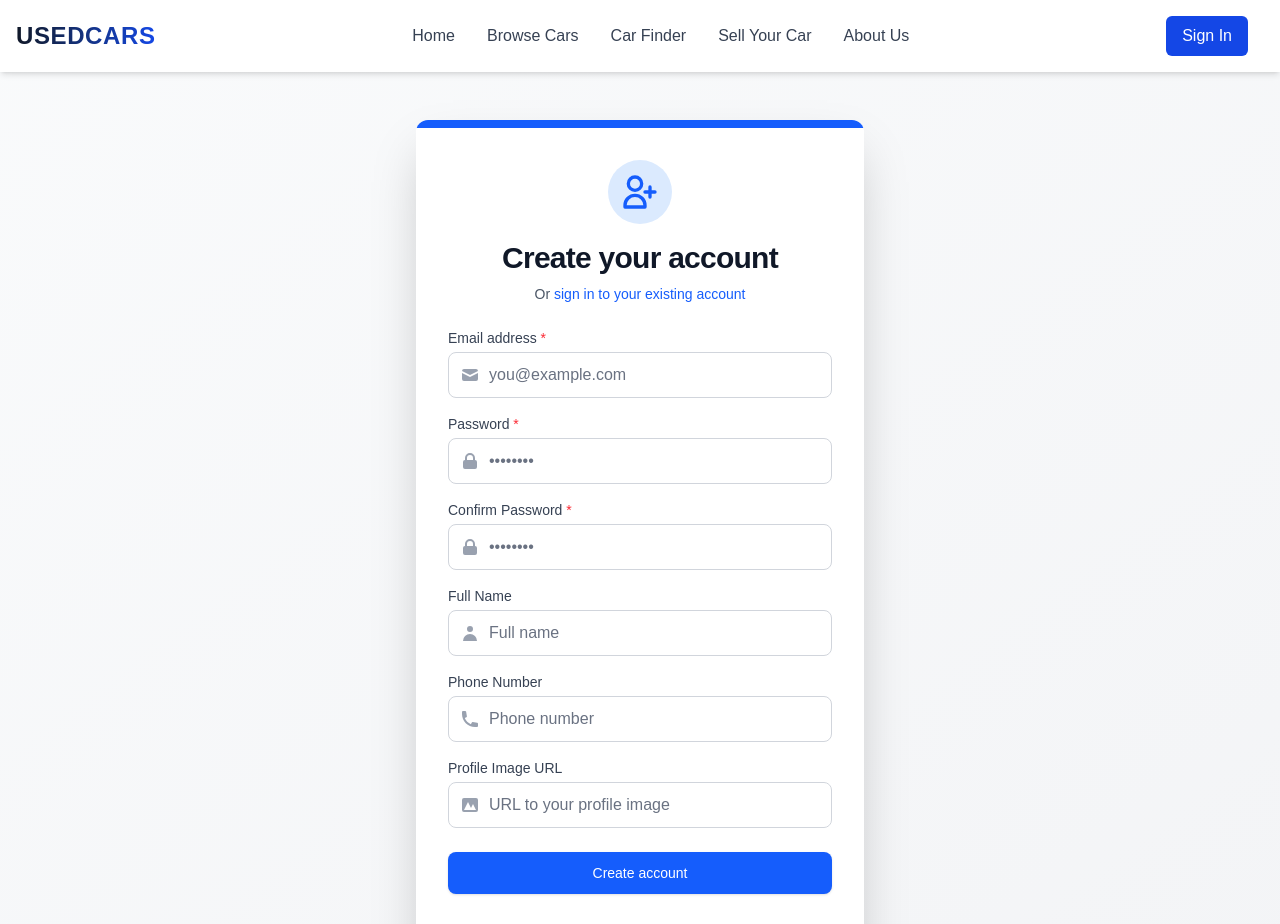
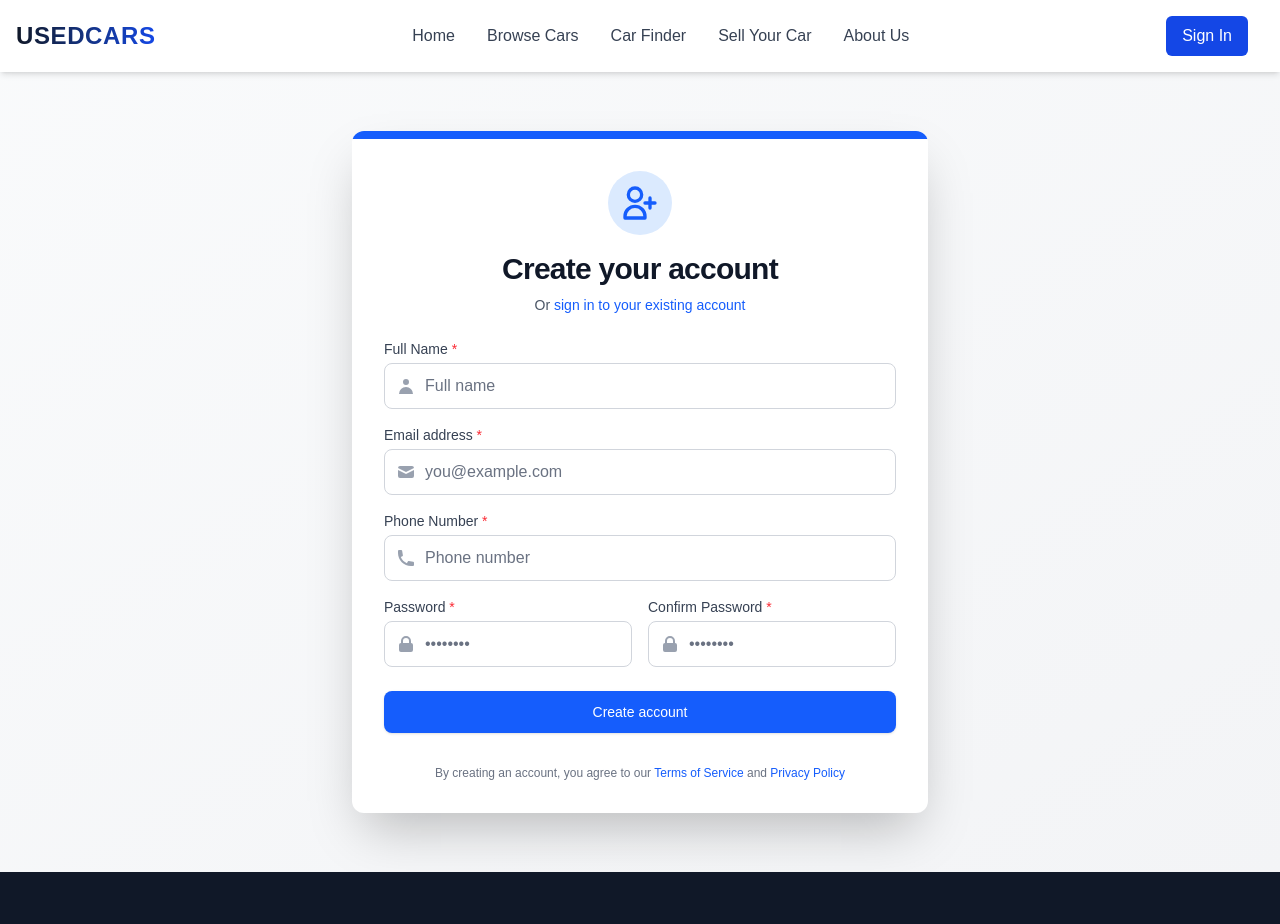
Before and after one commit to RobertSternal/usedcars, a Next.js app in the folder used-cars/: page /signup in a window 1280 px wide. Shown: the top 924 px of the page. Built offline with nearby package versions, Linux system fonts and the light colour scheme.

Commit message:
feat: Delete link to photo in signup form and change width

```diff
--- a/used-cars/src/app/signup/page.tsx
+++ b/used-cars/src/app/signup/page.tsx
@@ -80,7 +80,7 @@ export default function SignUp() {
 
   return (
     <div className="min-h-screen flex items-center justify-center bg-gradient-to-br from-gray-50 to-gray-100 py-12 px-4 sm:px-6 lg:px-8">
-      <div className="max-w-md w-full bg-white rounded-xl shadow-2xl overflow-hidden">
+      <div className="max-w-xl w-full bg-white rounded-xl shadow-2xl overflow-hidden">
         <div className="bg-blue-600 h-2 w-full"></div>
 
         <div className="p-8 space-y-6">
@@ -121,6 +121,30 @@ export default function SignUp() {
           <form className="space-y-6" onSubmit={handleSubmit}>
             <div className="space-y-4">
               <div>
+                <label htmlFor="name" className="block text-sm font-medium text-gray-700 mb-1">
+                  Full Name <span className="text-red-500">*</span>
+                </label>
+                <div className="relative">
+                  <div className="absolute inset-y-0 left-0 pl-3 flex items-center pointer-events-none">
+                    <svg className="h-5 w-5 text-gray-400" xmlns="http://www.w3.org/2000/svg" viewBox="0 0 20 20" fill="currentColor">
+                      <path fillRule="evenodd" d="M10 9a3 3 0 100-6 3 3 0 000 6zm-7 9a7 7 0 1114 0H3z" clipRule="evenodd" />
+                    </svg>
+                  </div>
+                  <input
+                    id="name"
+                    name="name"
+                    type="text"
+                    autoComplete="name"
+                    required
+                    className="appearance-none block w-full pl-10 pr-3 py-2.5 border border-gray-300 rounded-lg text-gray-900 placeholder-gray-500 focus:outline-none focus:ring-2 focus:ring-blue-500 focus:border-blue-500 transition-colors"
+                    placeholder="Full name"
+                    value={formData.name}
+                    onChange={handleChange}
+                  />
+                </div>
+              </div>
+
+              <div>
                 <label htmlFor="email" className="block text-sm font-medium text-gray-700 mb-1">
                   Email address <span className="text-red-500">*</span>
                 </label>
@@ -145,6 +169,31 @@ export default function SignUp() {
                 </div>
               </div>
 
+              <div>
+                <label htmlFor="phone" className="block text-sm font-medium text-gray-700 mb-1">
+                  Phone Number <span className="text-red-500">*</span>
+                </label>
+                <div className="relative">
+                  <div className="absolute inset-y-0 left-0 pl-3 flex items-center pointer-events-none">
+                    <svg className="h-5 w-5 text-gray-400" xmlns="http://www.w3.org/2000/svg" viewBox="0 0 20 20" fill="currentColor">
+                      <path d="M2 3a1 1 0 011-1h2.153a1 1 0 01.986.836l.74 4.435a1 1 0 01-.54 1.06l-1.548.773a11.037 11.037 0 006.105 6.105l.774-1.548a1 1 0 011.059-.54l4.435.74a1 1 0 01.836.986V17a1 1 0 01-1 1h-2C7.82 18 2 12.18 2 5V3z" />
+                    </svg>
+                  </div>
+                  <input
+                    id="phone"
+                    name="phone"
+                    type="tel"
+                    autoComplete="tel"
+                    required
+                    className="appearance-none block w-full pl-10 pr-3 py-2.5 border border-gray-300 rounded-lg text-gray-900 placeholder-gray-500 focus:outline-none focus:ring-2 focus:ring-blue-500 focus:border-blue-500 transition-colors"
+                    placeholder="Phone number"
+                    value={formData.phone}
+                    onChange={handleChange}
+                  />
+                </div>
+              </div>
+
+              <div className="grid grid-cols-2 gap-4">
                 <div>
                   <label htmlFor="password" className="block text-sm font-medium text-gray-700 mb-1">
                     Password <span className="text-red-500">*</span>
@@ -192,74 +241,6 @@ export default function SignUp() {
                     />
                   </div>
                 </div>
-
-              <div>
-                <label htmlFor="name" className="block text-sm font-medium text-gray-700 mb-1">
-                  Full Name
-                </label>
-                <div className="relative">
-                  <div className="absolute inset-y-0 left-0 pl-3 flex items-center pointer-events-none">
-                    <svg className="h-5 w-5 text-gray-400" xmlns="http://www.w3.org/2000/svg" viewBox="0 0 20 20" fill="currentColor">
-                      <path fillRule="evenodd" d="M10 9a3 3 0 100-6 3 3 0 000 6zm-7 9a7 7 0 1114 0H3z" clipRule="evenodd" />
-                    </svg>
-                  </div>
-                  <input
-                    id="name"
-                    name="name"
-                    type="text"
-                    autoComplete="name"
-                    className="appearance-none block w-full pl-10 pr-3 py-2.5 border border-gray-300 rounded-lg text-gray-900 placeholder-gray-500 focus:outline-none focus:ring-2 focus:ring-blue-500 focus:border-blue-500 transition-colors"
-                    placeholder="Full name"
-                    value={formData.name}
-                    onChange={handleChange}
-                  />
-                </div>
-              </div>
-
-              <div>
-                <label htmlFor="phone" className="block text-sm font-medium text-gray-700 mb-1">
-                  Phone Number
-                </label>
-                <div className="relative">
-                  <div className="absolute inset-y-0 left-0 pl-3 flex items-center pointer-events-none">
-                    <svg className="h-5 w-5 text-gray-400" xmlns="http://www.w3.org/2000/svg" viewBox="0 0 20 20" fill="currentColor">
-                      <path d="M2 3a1 1 0 011-1h2.153a1 1 0 01.986.836l.74 4.435a1 1 0 01-.54 1.06l-1.548.773a11.037 11.037 0 006.105 6.105l.774-1.548a1 1 0 011.059-.54l4.435.74a1 1 0 01.836.986V17a1 1 0 01-1 1h-2C7.82 18 2 12.18 2 5V3z" />
-                    </svg>
-                  </div>
-                  <input
-                    id="phone"
-                    name="phone"
-                    type="tel"
-                    autoComplete="tel"
-                    className="appearance-none block w-full pl-10 pr-3 py-2.5 border border-gray-300 rounded-lg text-gray-900 placeholder-gray-500 focus:outline-none focus:ring-2 focus:ring-blue-500 focus:border-blue-500 transition-colors"
-                    placeholder="Phone number"
-                    value={formData.phone}
-                    onChange={handleChange}
-                  />
-                </div>
-              </div>
-
-              <div>
-                <label htmlFor="profileImage" className="block text-sm font-medium text-gray-700 mb-1">
-                  Profile Image URL
-                </label>
-                <div className="relative">
-                  <div className="absolute inset-y-0 left-0 pl-3 flex items-center pointer-events-none">
-                    <svg className="h-5 w-5 text-gray-400" xmlns="http://www.w3.org/2000/svg" viewBox="0 0 20 20" fill="currentColor">
-                      <path fillRule="evenodd" d="M4 3a2 2 0 00-2 2v10a2 2 0 002 2h12a2 2 0 002-2V5a2 2 0 00-2-2H4zm12 12H4l4-8 3 6 2-4 3 6z" clipRule="evenodd" />
-                    </svg>
-                  </div>
-                  <input
-                    id="profileImage"
-                    name="profileImage"
-                    type="url"
-                    autoComplete="url"
-                    className="appearance-none block w-full pl-10 pr-3 py-2.5 border border-gray-300 rounded-lg text-gray-900 placeholder-gray-500 focus:outline-none focus:ring-2 focus:ring-blue-500 focus:border-blue-500 transition-colors"
-                    placeholder="URL to your profile image"
-                    value={formData.profileImage}
-                    onChange={handleChange}
-                  />
-                </div>
               </div>
             </div>
 
```
Lines whose indentation alone changed are shown as unchanged.
